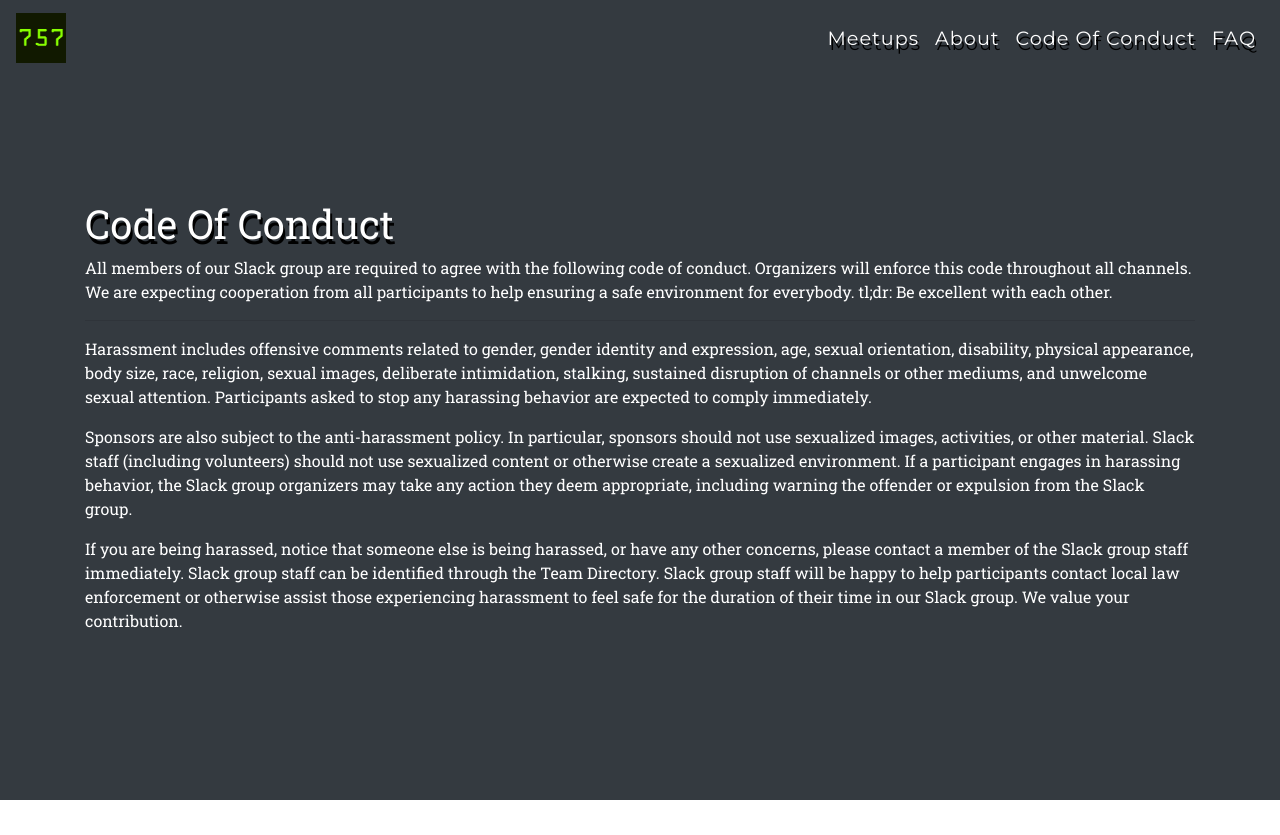
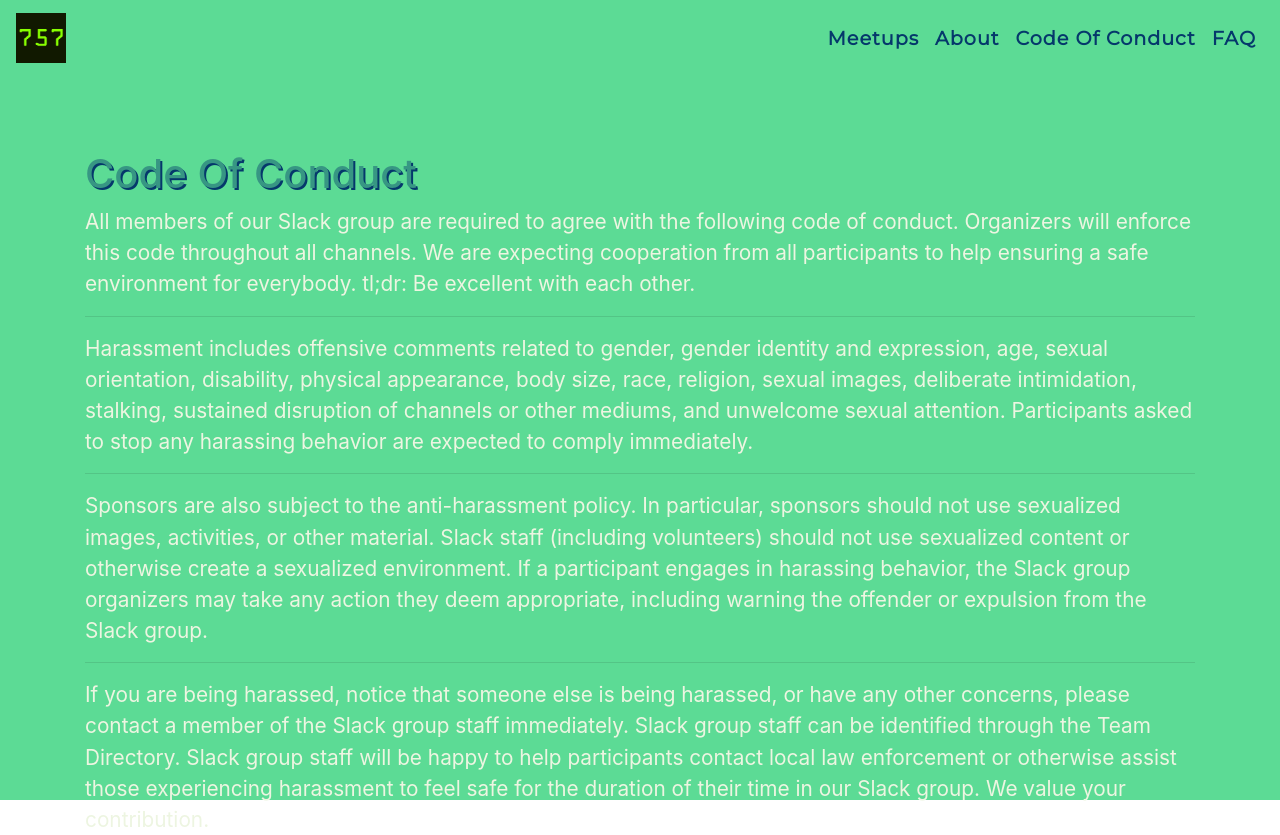
Before and after one commit to mnrowe/757dev, a Nuxt app: page /code-of-conduct in a window 1280 px wide. Before the commit the page ends 800 px from the top, so only its background shows below. Built offline with nearby package versions, Linux system fonts and the light colour scheme.

Commit message:
change colorscheme, and fix code of conduct

```diff
--- a/assets/global.css
+++ b/assets/global.css
@@ -7,8 +7,13 @@ body {
   font-size: 1rem;
   font-weight: 400;
   line-height: 1.5;
-  color: #fff;
-  font-family: 'Roboto Slab', -apple-system, BlinkMacSystemFont, 'Segoe UI',
+  color: var(--loafer);
+  font-family: 'Merriweather', -apple-system, BlinkMacSystemFont, 'Segoe UI',
     Roboto, 'Helvetica Neue', Arial, sans-serif, 'Apple Color Emoji',
     'Segoe UI Emoji', 'Segoe UI Symbol', 'Noto Color Emoji';
+  --loafer: #EDF5E1;
+  --algae-green: #8EE4AF;
+  --pastel-green: #5CDB95;
+  --lochinvar: #379683;
+  --catalina-blue: #05386B;
 }
--- a/components/Header.vue
+++ b/components/Header.vue
@@ -12,7 +12,6 @@
           target="_blank"
           size="lg"
           class="text-uppercase jn-button"
-          variant="success"
           >Join now</b-button
         >
       </div>
@@ -24,7 +23,7 @@
 header {
   text-align: center;
   height: 100vh;
-  background-image: url('~assets/meetup.jpg');
+  background-color: var(--pastel-green);
   background-repeat: no-repeat;
   background-attachment: scroll;
   background-position: 50%;
@@ -37,12 +36,14 @@ header {
   font-weight: 700;
   line-height: 75px;
   margin-bottom: 50px;
-  color: #fff;
-  text-shadow: black 2px 5px;
+  color: var(--loafer);
+  text-shadow: var(--catalina-blue) 2px 4px;
 }
 
 .jn-button {
-  color: #fff;
+  color: var(--loafer);
+  background-color: var(--catalina-blue);
+  font-family: Montseratt;
 }
 
 .intro-text {
--- a/components/NavBar.vue
+++ b/components/NavBar.vue
@@ -31,16 +31,15 @@ img {
 
 .nav-item >>> a {
   font-size: 120%;
-  font-weight: 400;
+  font-weight: 700;
   letter-spacing: 1px;
   font-family: Montserrat;
-  text-shadow: black 2px 5px;
 }
 
 /*
 Override bootstrap rules to make navbar links color #fff
 */
 .navbar-dark .navbar-nav .nav-link {
-  color: #fff;
+  color: var(--catalina-blue);
 }
 </style>
--- a/layouts/default.vue
+++ b/layouts/default.vue
@@ -12,7 +12,7 @@ export default {
         {
           rel: 'stylesheet',
           href:
-            'https://fonts.googleapis.com/css?family=Montserrat|Roboto+Slab&display=swaphttps://fonts.googleapis.com/css?family=Roboto+Slab&display=swap'
+            'https://fonts.googleapis.com/css?family=Merriweather|Montserrat&display=swap'
         }
       ]
     }
--- a/pages/about.vue
+++ b/pages/about.vue
@@ -17,6 +17,6 @@ export default {
 <style scoped>
 .test {
   height: 100vh;
-  background-color: var(--dark);
+  background-color: var(--pastel-green);
 }
 </style>
--- a/pages/code-of-conduct.vue
+++ b/pages/code-of-conduct.vue
@@ -19,6 +19,7 @@
         mediums, and unwelcome sexual attention. Participants asked to stop any
         harassing behavior are expected to comply immediately.
       </p>
+      <hr />
       <p>
         Sponsors are also subject to the anti-harassment policy. In particular,
         sponsors should not use sexualized images, activities, or other
@@ -28,6 +29,7 @@
         action they deem appropriate, including warning the offender or
         expulsion from the Slack group.
       </p>
+      <hr />
       <p>
         If you are being harassed, notice that someone else is being harassed,
         or have any other concerns, please contact a member of the Slack group
@@ -54,11 +56,16 @@ export default {
 <style scoped>
 .test {
   height: 100vh;
-  background-color: var(--dark);
+  background-color: var(--pastel-green);
 }
 
 h1 {
-  padding-top: 200px;
-  text-shadow: 2px 5px black;
+  padding-top: 150px;
+  text-shadow: 2px 2px var(--catalina-blue);
+  color: var(--lochinvar);
+}
+
+p {
+  font-size: 1.3rem;
 }
 </style>
--- a/pages/faq.vue
+++ b/pages/faq.vue
@@ -48,7 +48,7 @@
           </b-card-header>
           <b-collapse id="accordion-3" accordion="my-accordion" role="tabpanel">
             <b-card-body>
-              <b-card-text>{{ text }}</b-card-text>
+              <b-card-text></b-card-text>
             </b-card-body>
           </b-collapse>
         </b-card>
@@ -70,11 +70,11 @@ export default {
 <style scoped>
 .test {
   height: 100vh;
-  background-color: var(--dark);
+  background-color: var(--pastel-green);
 }
 
 h1 {
-  padding-top: 200px;
+  padding-top: 150px;
   text-shadow: 2px 5px black;
 }
 
--- a/pages/meetups.vue
+++ b/pages/meetups.vue
@@ -72,7 +72,7 @@ export default {
 <style scoped>
 .test {
   height: 100vh;
-  background-color: var(--dark);
+  background-color: var(--pastel-green);
 }
 
 .list-group {
```
